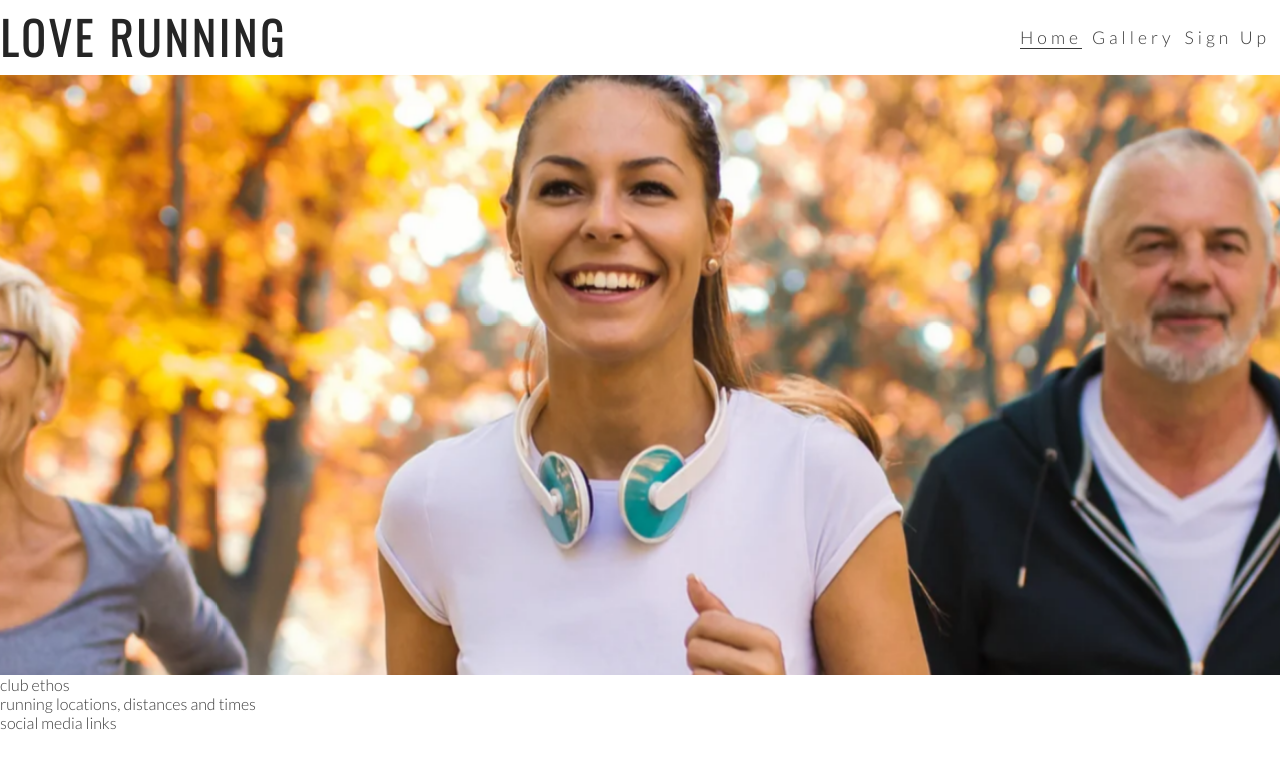
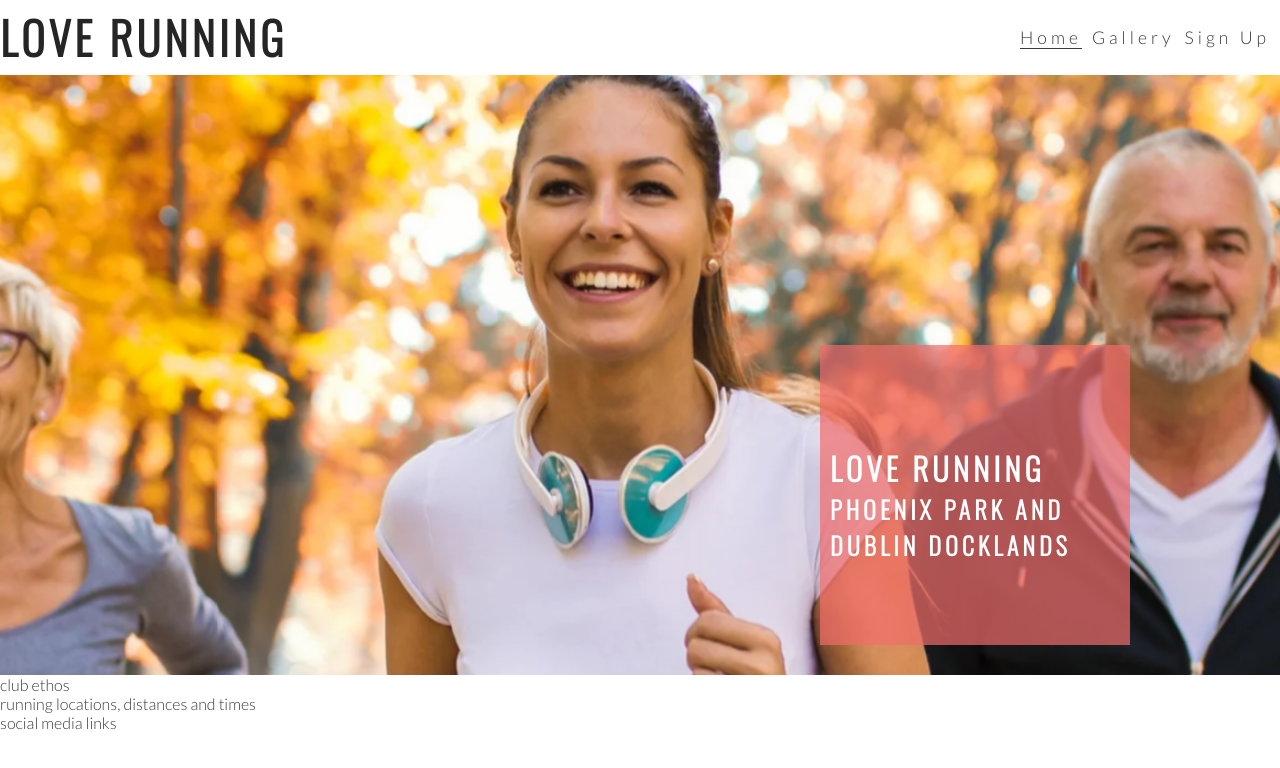
Before and after one commit to chellej80/Love-running, a plain HTML site: page index.html in a window 1280 px wide. Drawn offline with nearby package versions, Linux system fonts and the light colour scheme.

Commit message:
add cover text and style

```diff
--- a/assets/css/style.css
+++ b/assets/css/style.css
@@ -15,7 +15,7 @@ body {
 /* Headers and Logo */
 
 h1, h2 {
-    font-family: oswald, sans-serif;
+    font-family: Oswald, sans-serif;
     text-transform: uppercase;
     letter-spacing: 4px;
     color: #252525;
@@ -64,6 +64,12 @@ h1, h2 {
     height: 600px;
     width: 100%;
     overflow: hidden;
+    position: relative;
+}
+
+#cover-text, #cover-text h2 {
+
+    color: #fff;
 }
 #hero-image {
     height: 600px;
@@ -85,3 +91,19 @@ h1, h2 {
         transform: scale(1.1);
     }
 }
+
+#cover-text {
+    font-size: 130%;
+    font-family: Oswald, sans-serif;
+    text-transform: uppercase;
+    letter-spacing: 4px;
+    width: 300px;
+    height: 200px;
+    padding-top: 100px;
+    padding-left: 10px;
+    background-color: rgba(241, 109, 107, .7);
+
+    bottom: 30px;
+    right: 150px;
+    position: absolute;
+}
--- a/index.html
+++ b/index.html
@@ -34,6 +34,10 @@
     </header>
     <section id="hero-outer">
        <div id="hero-image"></div>
+       <div id="cover-text">
+       <h2>Love Running</h2>
+       <h3>Phoenix Park and DUblin Docklands</h3>
+        </div>
     </section>
     <section>
         club ethos
```
